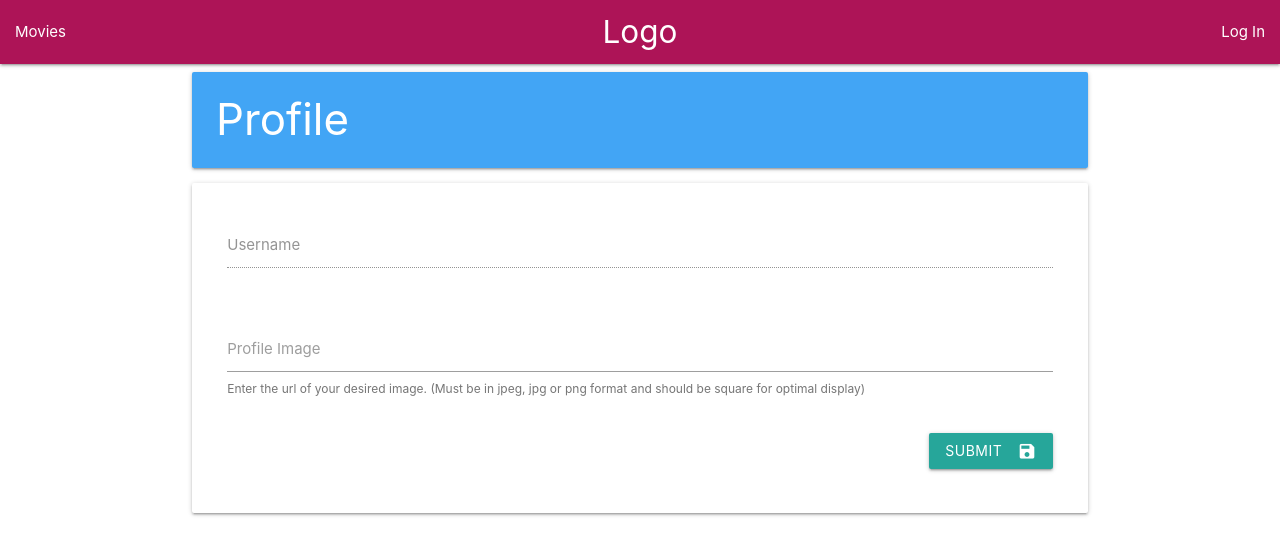
After one commit to Code-Institute-Submissions/-gamefootage-moview-site_NovResub, a Flask app: template templates/profile.html in a window 1280 px wide. The commit adds this page. Shown: the top 555 px of the page. Run offline with Flask 2, Linux system fonts and the light colour scheme; the template is opened without the code that fills it, so the values that code supplies are empty; parts of the project's set-up code (start-up, migrations or seed data) failed here and were passed over; some libraries are stand-ins or nearby versions.

Commit message:
update login and profile templates

```diff
--- a/templates/login.html
+++ b/templates/login.html
@@ -18,7 +18,7 @@
       </div>
 
       <div class="row center-align">
-        <button class="btn waves-effect waves-light" type="submit" name="submit">Log In
+        <button class="btn waves-effect waves-light" type="submit" name="log-in-btn">Log In
           <i class="material-icons right">login</i>
         </button>
       </div>
--- /dev/null
+++ b/templates/profile.html
@@ -0,0 +1,36 @@
+{% extends "base.html" %}
+{% block content %}
+  <h3 class="card-panel blue lighten-1 white-text">Profile</h3>
+
+  <div class="card-panel">
+    <form method="POST" action="{{ url_for('show_profile') }}" >
+      <div class="row">
+        <div class="input-field col s12">
+          <input disabled value="{{ user.username }}" id="username" name="username" type="text" class="validate">
+          <label for="disabled">Username</label>
+        </div>
+      </div>
+
+      <div class="row">
+        <div class="input-field col s12">
+          <input id="profile_url" name="profile_url" type="text" value="{{ user.profile_url }}" class="validate" required>
+          <label for="profile_url">Profile Image</label>
+          <span class="helper-text" data-error="Invalid format" data-success="Valid format">Enter the url of your desired image. (Must be in jpeg, jpg or png format and should be square for optimal display)</span>
+        </div>
+      </div>
+
+      <div class="row">
+        <div class="col s12">
+          <button class="btn right waves-effect waves-light" type="submit" name="action">Submit
+            <i class="material-icons right">save</i>
+          </button>
+        </div>
+      </div>
+    </form>
+
+  </div>
+{% endblock %}
+
+{% block scripts %}
+  <script src="{{ url_for('static', filename='js/profile.js') }}"></script>
+{% endblock %}
```
